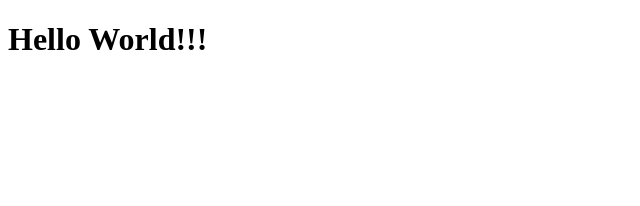
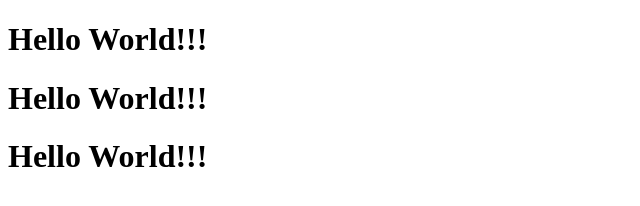
Before and after one commit to KleilsonSantos/submodule, a plain HTML site: page index.html in a window 1280 px wide. Shown: the whole page, without its empty margins (0-640 px from the left). Drawn offline with Linux system fonts and the light colour scheme.

Commit message:
Update index.html

```diff
--- a/index.html
+++ b/index.html
@@ -8,5 +8,7 @@
 </head>
 <body>
     <h1>Hello World!!!</h1>
+    <h1>Hello World!!!</h1>
+    <h1>Hello World!!!</h1>
 </body>
 </html>
```
